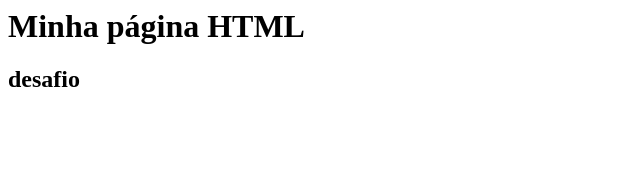
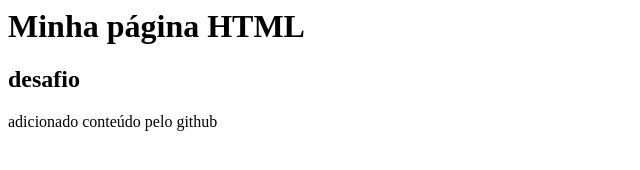
Before and after one commit to rainaranm/gama-no-github, a plain HTML site: page index.html in a window 1280 px wide. Shown: the whole page, without its empty margins (0-640 px from the left). Drawn offline with Linux system fonts and the light colour scheme.

Commit message:
Atualização a partir do Github

```diff
--- a/index.html
+++ b/index.html
@@ -1,6 +1,7 @@
 <html>
 	<body>
 		<h1>Minha página HTML</h1>
-      <h2>desafio</h2>
+      		<h2>desafio</h2>
+		<p>adicionado conteúdo pelo github</p>
        </body>
     </html>
```
